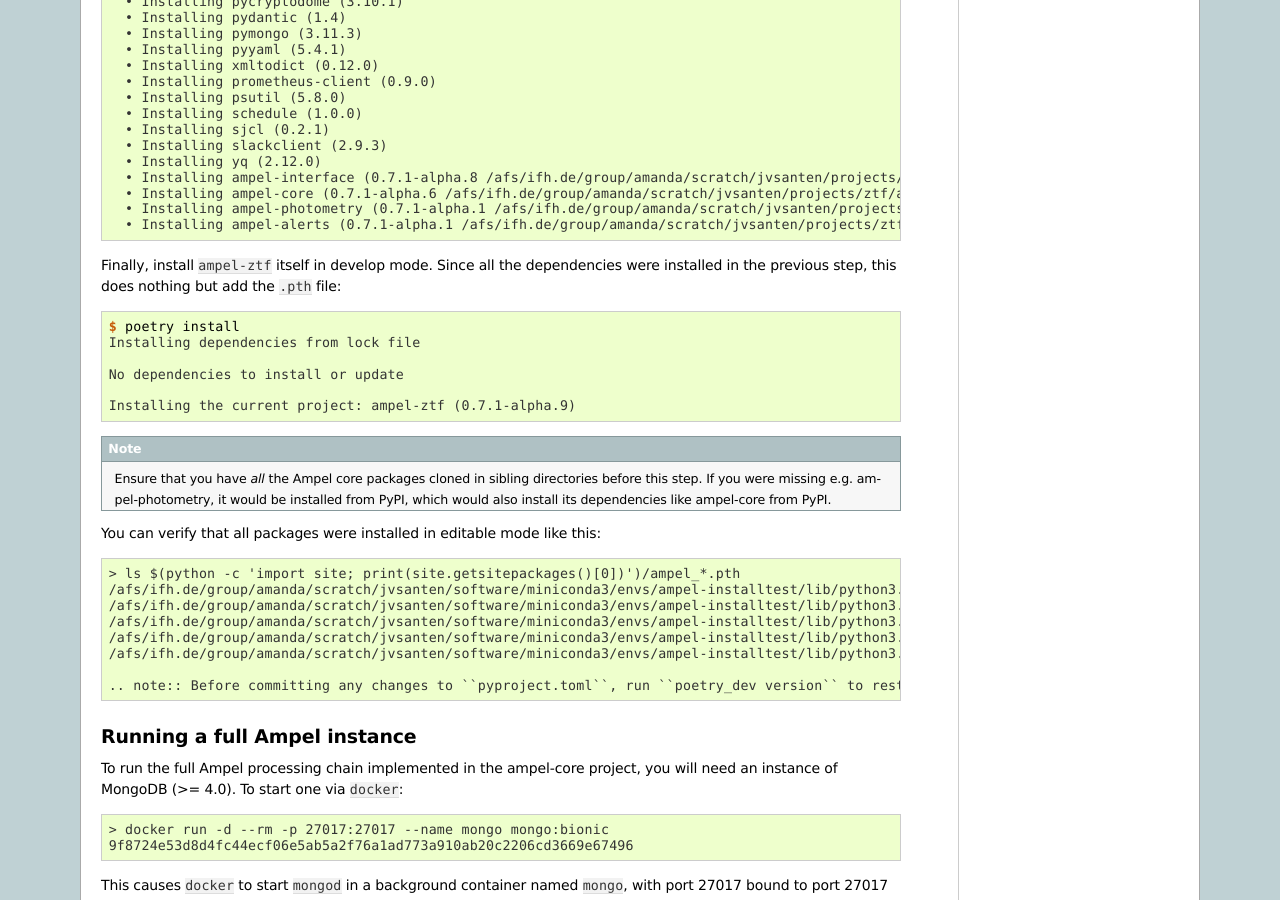
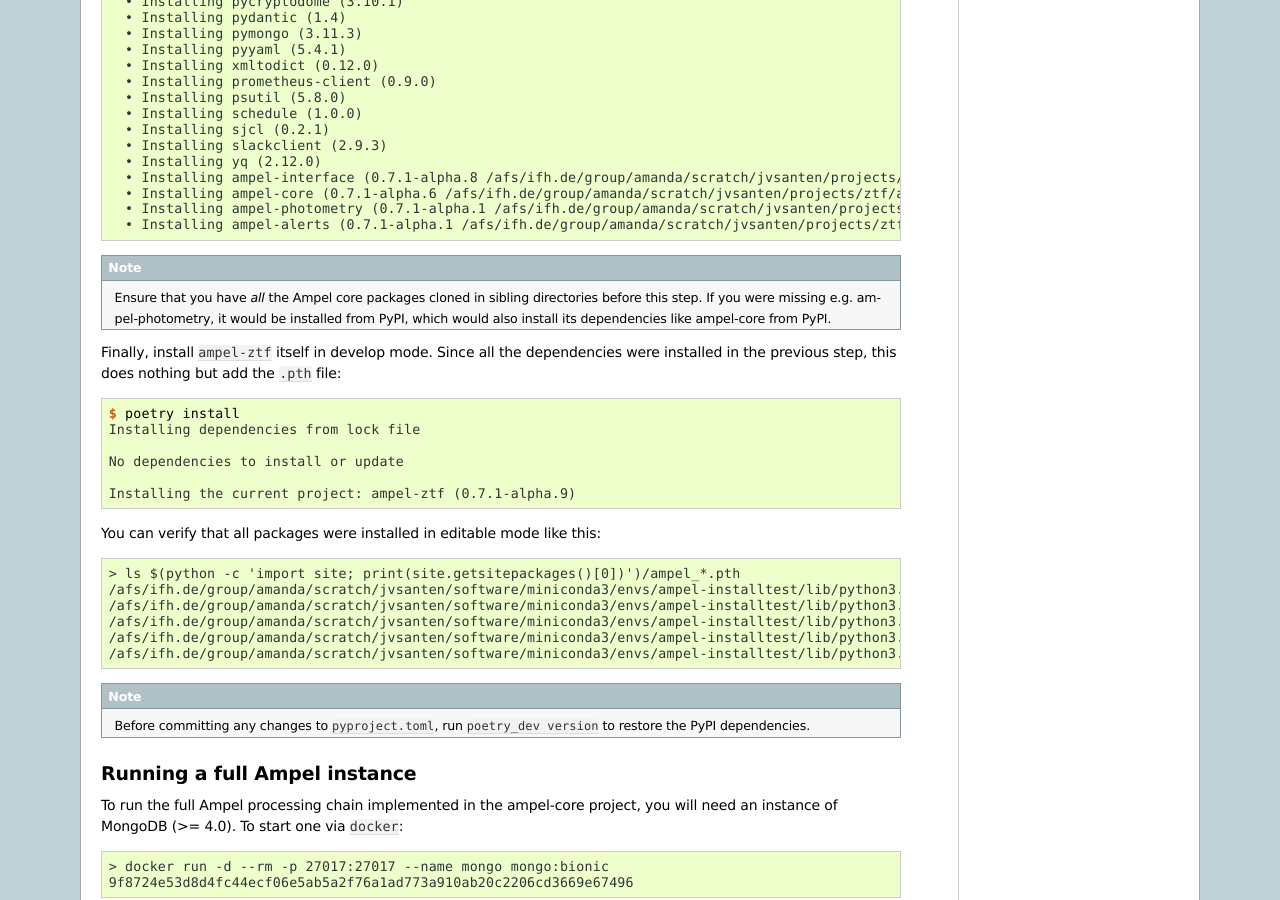
Before and after one commit to AmpelProject/Ampel-core, a Sphinx documentation site: the page built from docs/sphinx/installing.rst, in a window 1280 px wide and 900 px high, scrolled down 3084 px. Built offline with Sphinx 7.4.7, drawn with Linux system fonts in a browser that asks for light colours; some of the changed lines change nothing that is shown.

Commit message:
docs: fixup indentation

```diff
--- a/docs/sphinx/installing.rst
+++ b/docs/sphinx/installing.rst
@@ -172,6 +172,8 @@
     • Installing ampel-photometry (0.7.1-alpha.1 /afs/ifh.de/group/amanda/scratch/jvsanten/projects/ztf/ampel-installtest2/ampel-photometry)
     • Installing ampel-alerts (0.7.1-alpha.1 /afs/ifh.de/group/amanda/scratch/jvsanten/projects/ztf/ampel-installtest2/ampel-alerts)
 
+.. note:: Ensure that you have *all* the Ampel core packages cloned in sibling directories before this step. If you were missing e.g. ampel-photometry, it would be installed from PyPI, which would also install its dependencies like ampel-core from PyPI.
+
 Finally, install ``ampel-ztf`` itself in develop mode. Since all the dependencies were installed in the previous step, this does nothing but add the ``.pth`` file::
 
   $ poetry install
@@ -180,8 +182,6 @@
   No dependencies to install or update
 
   Installing the current project: ampel-ztf (0.7.1-alpha.9)
-
-.. note:: Ensure that you have *all* the Ampel core packages cloned in sibling directories before this step. If you were missing e.g. ampel-photometry, it would be installed from PyPI, which would also install its dependencies like ampel-core from PyPI.
 
 You can verify that all packages were installed in editable mode like this::
 
@@ -192,7 +192,7 @@
   /afs/ifh.de/group/amanda/scratch/jvsanten/software/miniconda3/envs/ampel-installtest/lib/python3.8/site-packages/ampel_photometry.pth
   /afs/ifh.de/group/amanda/scratch/jvsanten/software/miniconda3/envs/ampel-installtest/lib/python3.8/site-packages/ampel_ztf.pth
 
-  .. note:: Before committing any changes to ``pyproject.toml``, run ``poetry_dev version`` to restore the PyPI dependencies.
+.. note:: Before committing any changes to ``pyproject.toml``, run ``poetry_dev version`` to restore the PyPI dependencies.
 
 Running a full Ampel instance
 =============================
```
